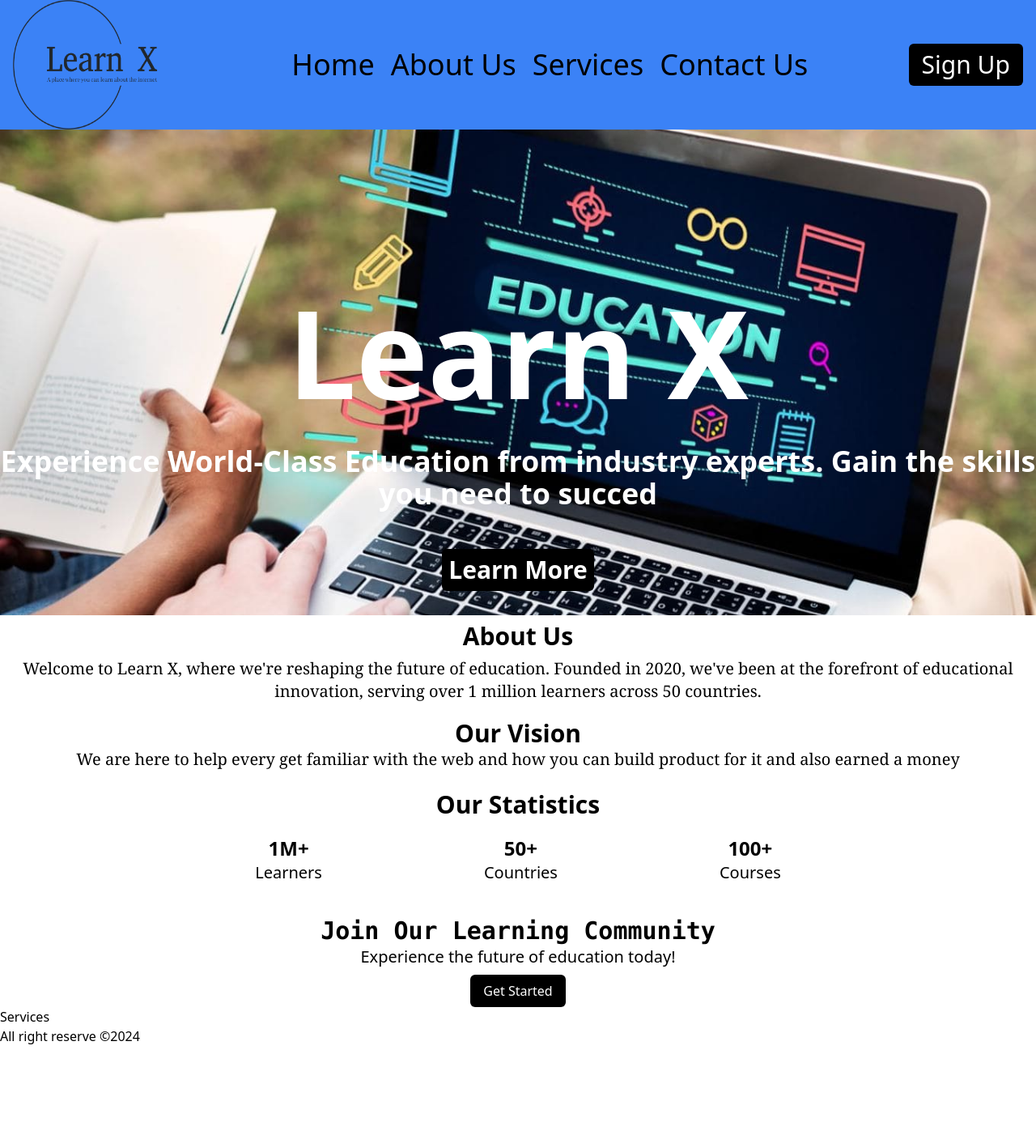
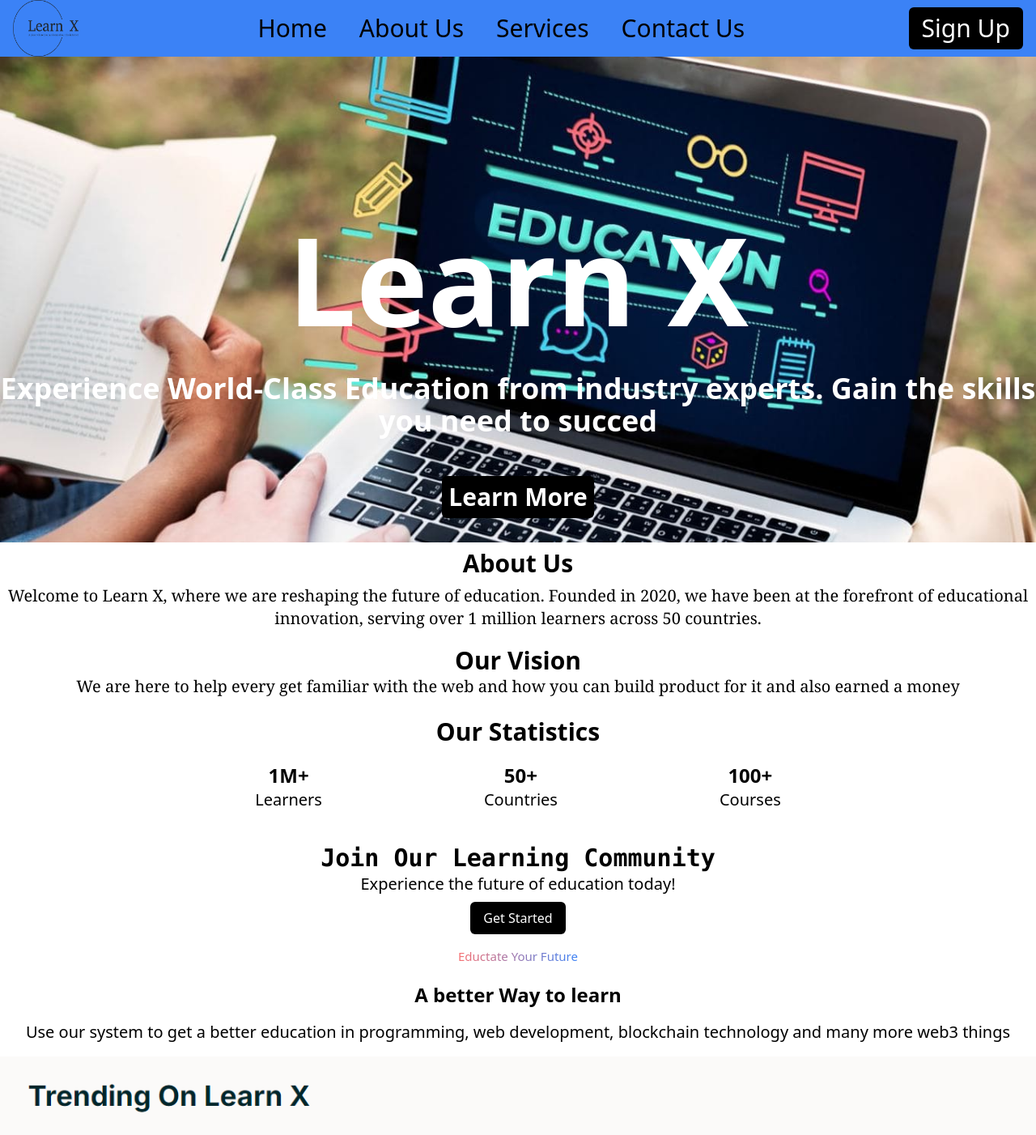
Before and after one commit to walonjalloh/startup21_landing_page_for_bounty, a React (Vite) app: page / in a window 1280 px wide. Shown: the top 1402 px of the page at 81% size. Before the commit the page ends 1292 px from the top, so only its background shows below. Built offline with nearby package versions, Linux system fonts and the light colour scheme.

Commit message:
production section

```diff
--- a/src/assets/asset.js
+++ b/src/assets/asset.js
@@ -1,7 +1,9 @@
 import logo from './logo.png'
 import hero from './hero.jpg'
+import product from './product.png'
 
 export {
     logo,
-    hero
+    hero,
+    product
 }
--- a/src/components/AboutUs.jsx
+++ b/src/components/AboutUs.jsx
@@ -1,46 +1,23 @@
-import { useState } from "react";
+
 import Button from "./Button";
 
 function AboutUs(){
-  const [activeTab, setActiveTab] = useState("mission");
 
-  const tabs = {
-    mission: {
-      title: "Our Mission",
-      content:
-        "We strive to revolutionize education through technology, making high-quality learning accessible to all. Our goal is to empower individuals to reach their full potential and foster a lifelong love for learning.",
-    },
-    vision: {
-      title: "Our Vision",
-      content:
-        "We envision a world where education knows no boundaries, where every individual has the opportunity to learn, grow, and succeed regardless of their background or circumstances.",
-    },
-    team: {
-      title: "Our Team",
-      content:
-        "Our diverse team comprises passionate educators, subject matter experts, and tech innovators. Together, we bring a wealth of experience and a shared commitment to transforming education.",
-    },
-    approach: {
-      title: "Our Approach",
-      content:
-        "We combine cutting-edge technology with proven pedagogical methods to create engaging, personalized learning experiences. Our adaptive platform ensures that each student receives tailored content and support.",
-    },
-  };
 
   return (
     <section className="flex flex-col md:flex justify-center ">
       <div>
         <div className="flex flex-col justify-center items-center">
           <h1 className="text-3xl font-bold my-2">About Us</h1>
-          <p className="text-center text-xl font-serif font-medium mx-2">
-            Welcome to Learn X, where we're reshaping the future of education.
-            Founded in 2020, we've been at the forefront of educational
+          <p className="text-center text-xl font-serif font-thin mx-2">
+            Welcome to Learn X, where we are reshaping the future of education.
+            Founded in 2020, we have been at the forefront of educational
             innovation, serving over 1 million learners across 50 countries.
           </p>
         </div>
         <div className="flex flex-col justify-center">
           <h1 className="text-center mt-5 font-bold text-3xl">Our Vision</h1>
-          <p className="text-xl text-center font-medium font-serif mx-4">We are here to help every get familiar with the web and how you can build product for it and also
+          <p className="text-xl text-center font-thin font-serif mx-4">We are here to help every get familiar with the web and how you can build product for it and also
             earned a money
           </p>
         </div>
@@ -52,15 +29,15 @@ function AboutUs(){
             <div className="flex flex-col gap-4  md:flex-row md:gap-[200px] mt-5">
               <div className="flex flex-col flex-1  text-center">
                 <h3 className="font-bold text-2xl ">1M+</h3>
-                <p className="text-xl font-medium">Learners</p>
+                <p className="text-xl font-thin">Learners</p>
               </div>
               <div className="flex flex-col text-center flex-1">
                 <h3 className="font-bold text-2xl ">50+</h3>
-                <p className="font-medium text-xl">Countries</p>
+                <p className="font-thin text-xl">Countries</p>
               </div>
               <div className="flex flex-col text-center flex-1">
                 <h3 className="font-bold text-2xl">100+</h3>
-                <p className="font-medium text-xl">Courses</p>
+                <p className="font-thin text-xl">Courses</p>
               </div>
             </div>
           </div>
@@ -68,7 +45,7 @@ function AboutUs(){
 
         <div className="flex flex-col mt-10 text-center items-center">
           <h2 className="text-3xl font-bold font-mono ">Join Our Learning Community</h2>
-          <p className="text-xl font-medium">Experience the future of education today!</p>
+          <p className="text-xl font-thin mx-2">Experience the future of education today!</p>
           <Button name="Get Started" classname='text-white bg-black px-4 py-2  rounded-md mt-2 ' />
         </div>
       </div>
--- a/src/components/Navbar.jsx
+++ b/src/components/Navbar.jsx
@@ -13,11 +13,11 @@ function Navbar() {
   }
 
   return (
-    <header className='md:h-[80px] lg:h-[160px] bg-blue-500 sticky top-0 z-50'>
+    <header className='md:h-[65px] lg:h-[70px] bg-blue-500 sticky top-0 z-50'>
       <nav>
         <div className='flex justify-between items-center mx-4  '>
-          <div><img src={logo} alt="logo" className='h-[65px] w-[100px] lg:h-[160px] lg:w-[220px]'/></div>
-          <div className='hidden md:flex gap-4 text-2xl cursor-pointer lg:gap-5 lg:text-4xl'>
+          <div><img src={logo} alt="logo" className='h-[65px] w-[100px] lg:h-[70px] lg:w-[100px]'/></div>
+          <div className='hidden md:flex gap-4 text-2xl cursor-pointer lg:gap-10 lg:text-3xl'>
             <a href="#">Home</a>
             <a href="#">About Us</a>
             <a href="#">Services</a>
--- /dev/null
+++ b/src/components/Products.jsx
@@ -0,0 +1,17 @@
+import { product } from "../assets/asset"
+
+
+function Products() {
+  return (
+    <section className="flex flex-col justify-center items-center mt-4">
+        <div className="text-center text-[15px] bg-gradient-to-r from-red-400 to-blue-500 bg-clip-text text-transparent">Eductate Your Future</div>
+        <h2 className="text-center mt-5 text-2xl font-bold">A better Way to learn</h2>
+        <p className="text-center text-xl font-thin mt-4">Use our system to get a better education in programming, web development, blockchain technology
+            and many more web3 things
+        </p>
+        <img src={product} alt='Products ShowCase' className="mt-4 "/>
+    </section>
+  )
+}
+
+export default Products
--- a/src/pages/Page.jsx
+++ b/src/pages/Page.jsx
@@ -1,5 +1,6 @@
 import AboutUs from "../components/AboutUs"
 import Hero from "../components/Hero"
+import Products from "../components/Products"
 import Services from "../components/Services"
 
 
@@ -8,6 +9,7 @@ function Page() {
     <div>
         <Hero/>
         <AboutUs/>
+        <Products/>
         <Services/>
     </div>
   )
```
Also changed, not shown: src/assets/product.png (added).
